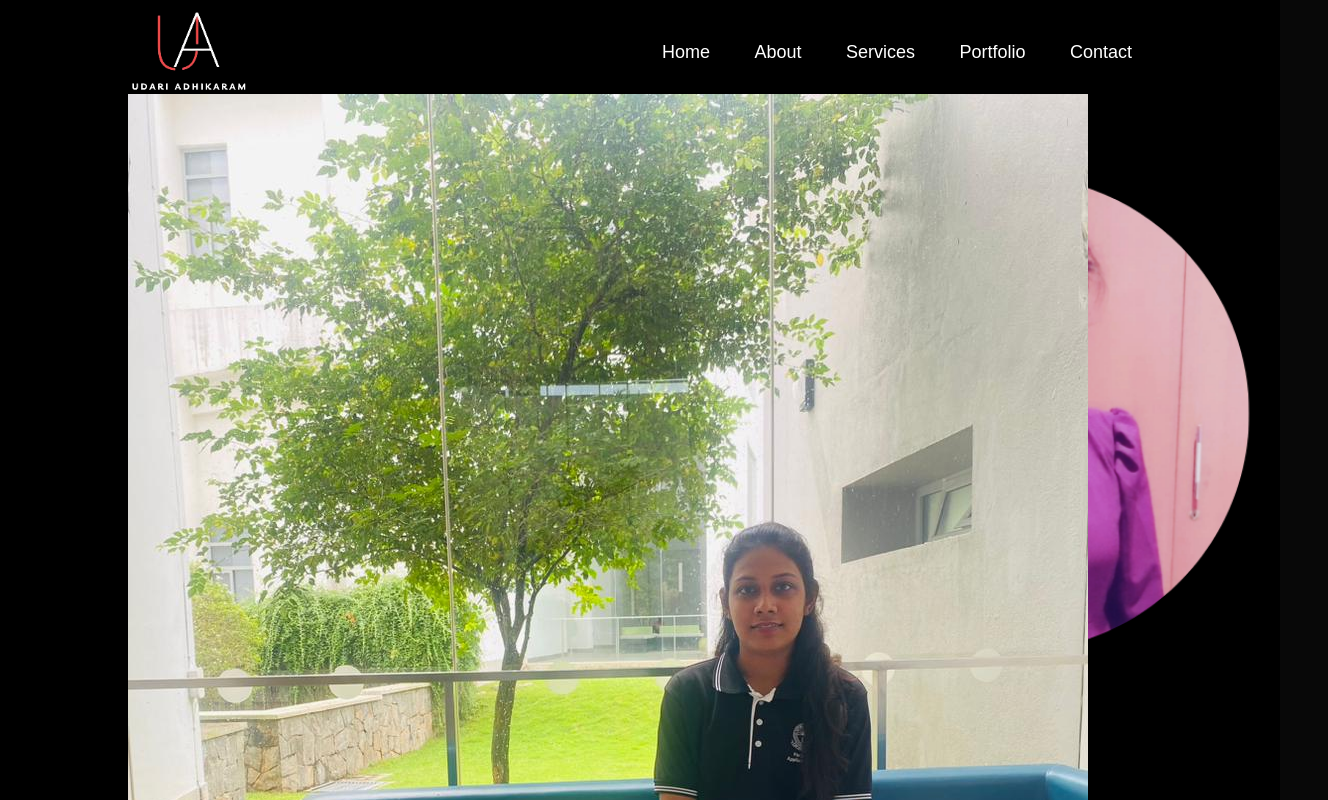
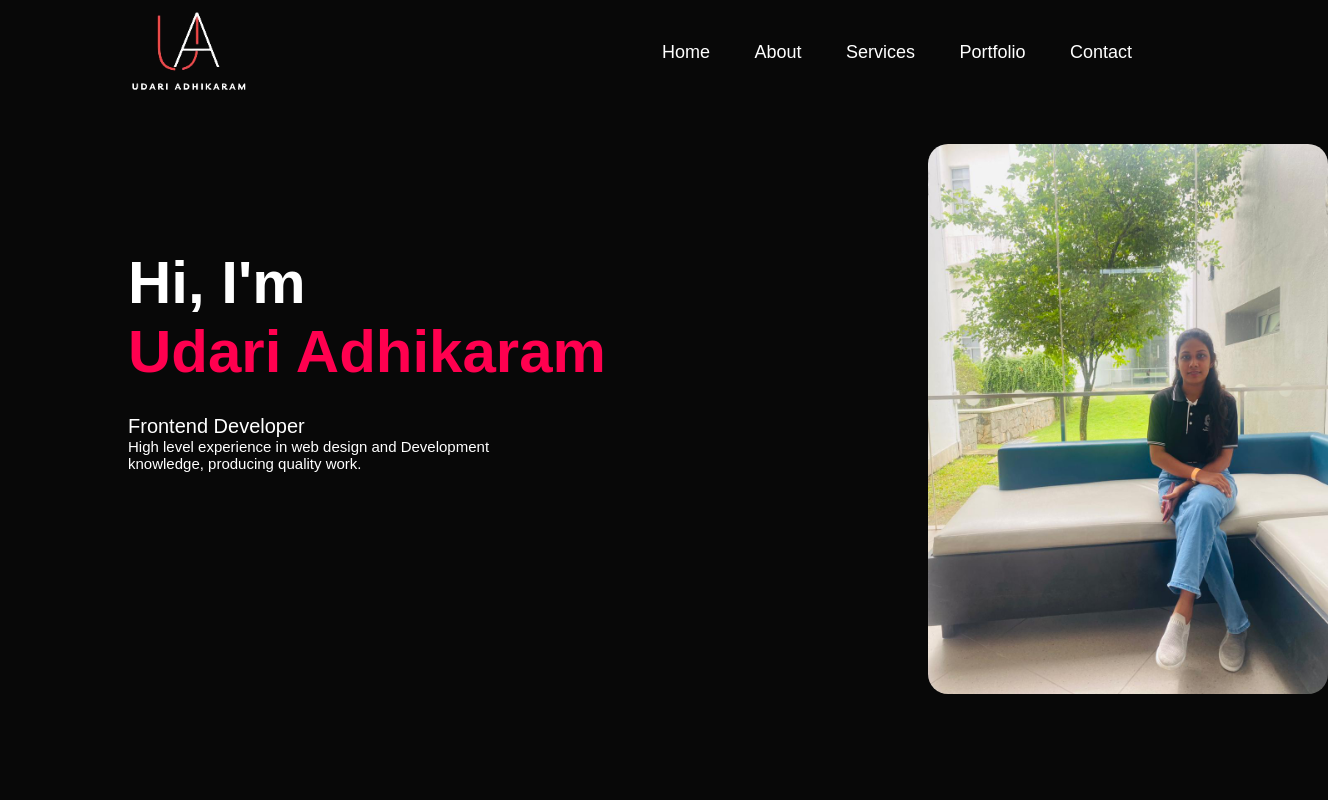
Before and after one commit to UdariAdhikaram/portfolio, a plain HTML site: page index.html in a window 1280 px wide. Shown: the top 800 px of the page, 1328 px wide, since content can reach past the window. Drawn offline with Linux system fonts and the light colour scheme.

Commit message:
style  images

```diff
--- a/style.css
+++ b/style.css
@@ -17,7 +17,6 @@ body{
 #header{
     width: 100%;
     height: 100vh;
-    background-image: url(images/background5.png);
     background-size: cover;
     background-position: center;
 }
@@ -32,6 +31,19 @@ nav{
 }
 .logo{
     width: 250px;
+}
+.profilepicture{
+    position: absolute;
+    width: 400px;
+    height: 550px;
+    margin-left: 800px;
+    margin-top: 50px;
+}
+.picture1{
+    width: 100%;
+    height: 100%;
+    border-radius: 20px;
+    position: 0;
 }
 nav ul li{
     display: inline-block;
@@ -58,7 +70,7 @@ nav ul li a:hover::after{
     width: 100%;
 }
 .header-text{
-    margin-top: 20%;
+    margin-top: 15%;
     font-size: 25px;
 }
 .header-text h1{
@@ -85,8 +97,8 @@ nav ul li a:hover::after{
     flex-wrap: wrap;
 }
 .about-col-1{
-    width: 350px;
-    height: 550px;
+    width: 475px;
+    height: 650px;
 }
 .about-col-1 img{
     width: 100%;
```
